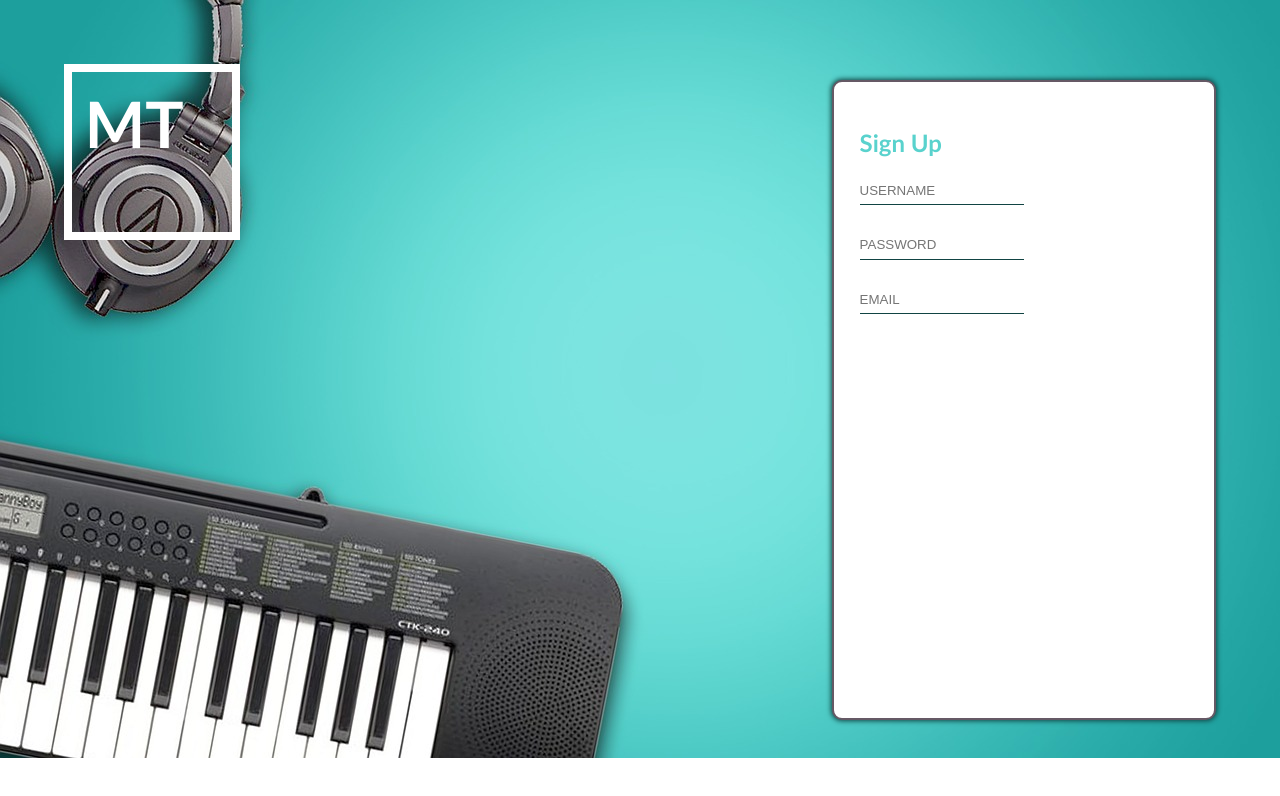
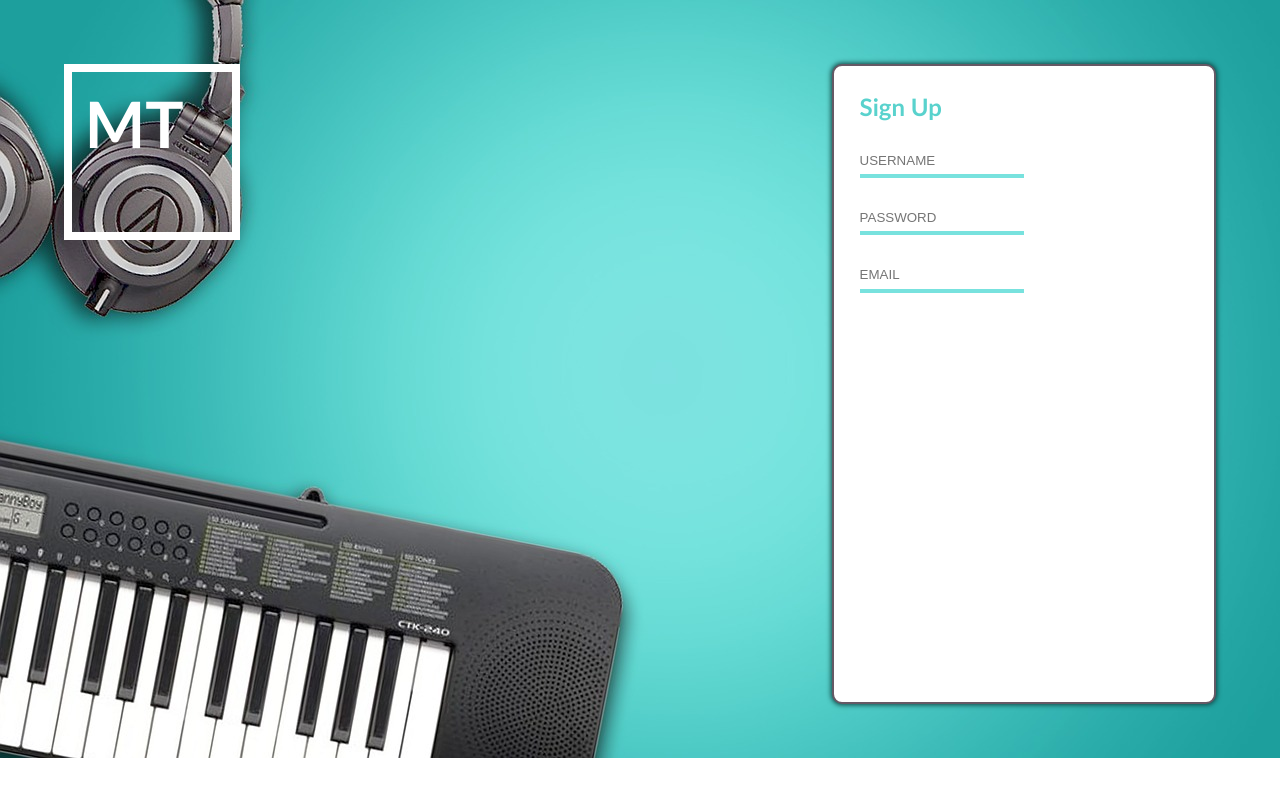
Before and after one commit to dh-dev-prog/UI-01-signup, a website: page index.html in a window 1280 px wide. Drawn offline with Linux system fonts and the light colour scheme.

Commit message:
play with transitions and cubic-bezier on borders

```diff
--- a/src/css/main.css
+++ b/src/css/main.css
@@ -43,6 +43,7 @@ body {
   left: 4rem;
   width: 10rem;
   height: 10rem;
+  z-index: 0;
 }
 .logo:hover {
   border: 1.2rem solid #fff;
@@ -80,10 +81,11 @@ body {
 
 .form-signup {
   position: absolute;
-  top: calc((100% - 80vh)/2);
-  right: 4rem;
+  top: 4rem;
+  left: calc((100vw - 30vw)/2);
   box-sizing: border-box;
-  width: 30%;
+  width: 30vw;
+  min-width: 320px;
   height: 80vh;
   padding: 1.6rem;
   color: var(--granite-gray);
@@ -92,7 +94,16 @@ body {
   border-radius: 10px;
   box-shadow: 0 0 5px 1px var(--msu-green);
 }
+@media only screen and (min-width: 430px) {
+  .form-signup {
+    top: 4rem;
+    left: inherit;
+    right: 4rem;
+  }
+}
 .signup-title {
+  margin: 0;
+  margin-bottom: 1.6rem;
   color: var(--medium-turquoise);
 }
 .signup-input {
@@ -101,7 +112,7 @@ body {
   padding: 0.4rem 0;
   margin-bottom: 1.6rem;
   border: none;
-  border-bottom: 1px solid var(--msu-green);
+  border-bottom: 4px solid var(--middle-blue);
   transition: all .5s cubic-bezier(0.67,-0.29, 0.85, 0.35);
 }
 .signup-input:focus {
```
